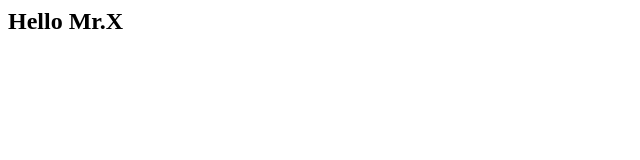
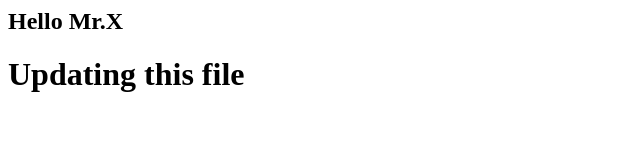
Before and after one commit to Sithum-U/MyFirstRepo, a plain HTML site: page index.html in a window 1280 px wide. Shown: the whole page, without its empty margins (0-640 px from the left). Drawn offline with Linux system fonts and the light colour scheme.

Commit message:
Added some details to index file

```diff
--- a/index.html
+++ b/index.html
@@ -1,5 +1,6 @@
 <html>
 <body>
 <h2>Hello Mr.X</h2>
+<h1>Updating this file</h2>
 </body>
 </html>
```
